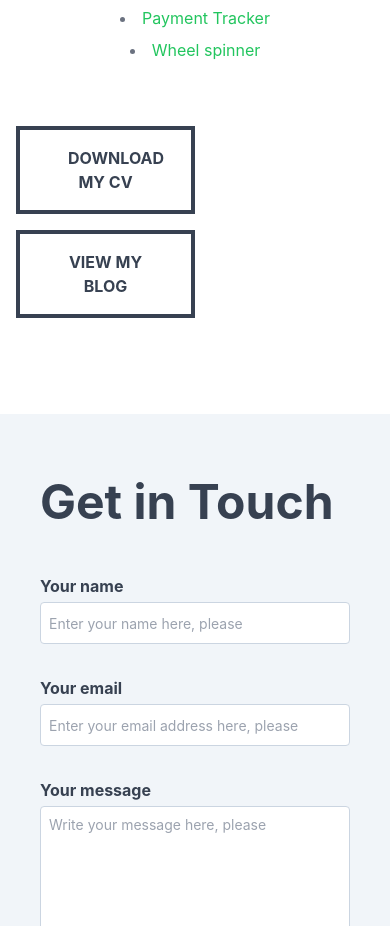
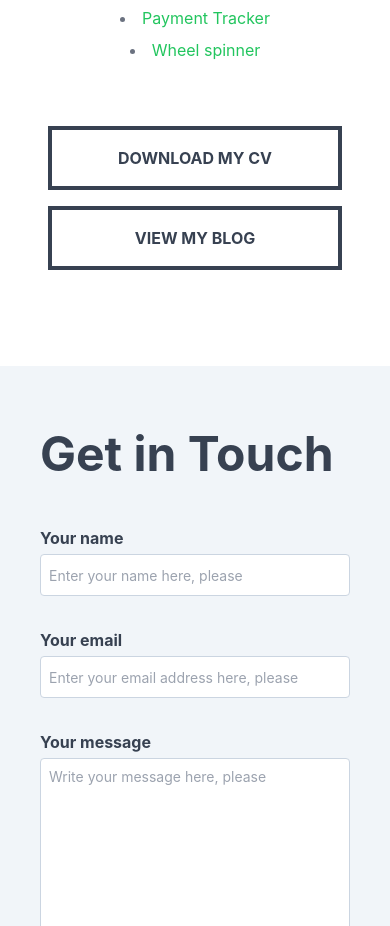
Before and after one commit to danielagg/personal-website-nextjs, a Next.js app: page / in a window 390 px wide. Shown: the part 2400-3326 px from the top of the page. Built offline with nearby package versions, Linux system fonts and the light colour scheme.

Commit message:
responsive design on CV/Blog buttons

```diff
--- a/app/OtherProjects.tsx
+++ b/app/OtherProjects.tsx
@@ -4,7 +4,7 @@ import { Button } from "./components/Button";
 
 export const OtherProjects = () => {
   return (
-    <div className="w-1/2 space-y-4">
+    <div className="w-full px-8 lg:px-0 lg:w-1/2 space-y-4">
       <Button
         variant="outlined"
         text="Download my CV"
```
